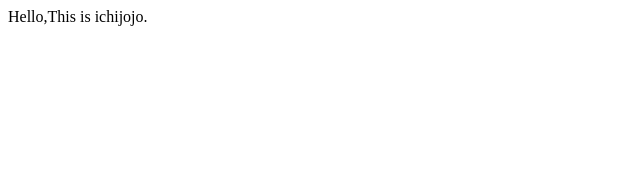
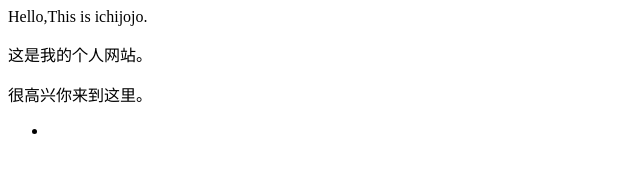
Before and after one commit to ichijojo/ichijojo.github.io, a plain HTML site: page index.html in a window 1280 px wide. Shown: the whole page, without its empty margins (0-640 px from the left). Drawn offline with Linux system fonts and the light colour scheme.

Commit message:
Update index.html

```diff
--- a/index.html
+++ b/index.html
@@ -1 +1,9 @@
-Hello,This is ichijojo.
+<p>Hello,This is ichijojo.</p>
+
+<p>这是我的个人网站。 </p>
+<p>很高兴你来到这里。</p>
+
+<ul>
+  <li> <a href="ichijojo.github.io"></a> </li>
+
+</ul>
```
